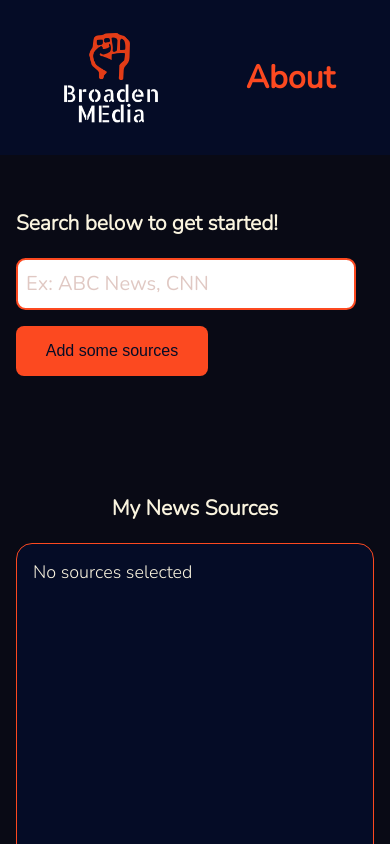
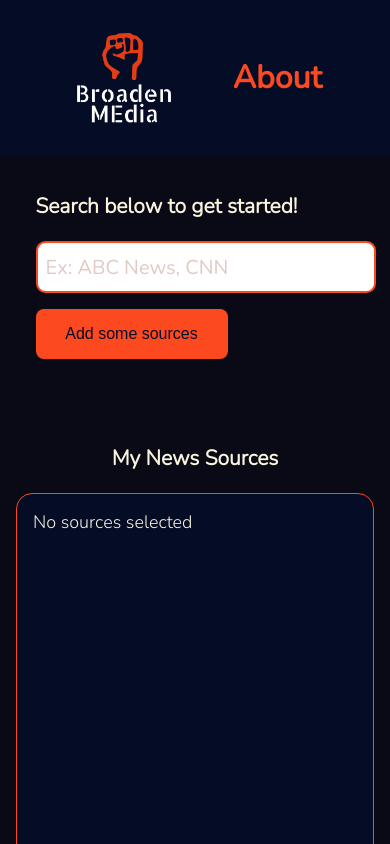
Before and after one commit to mallockey/BroadenMedia, a Next.js app: page / in a window 390 px wide. Shown: the top 844 px of the page. Built offline with nearby package versions, Linux system fonts and the light colour scheme.

Commit message:
remove evil white space on the right

```diff
--- a/public/sass/header.sass
+++ b/public/sass/header.sass
@@ -5,9 +5,13 @@
   color: $main-text-color
   display: flex
   height: auto
-  justify-content: space-around
+  justify-content: space-evenly
   align-items: center
   padding: 1rem
+  position: relative
+  top: 0
+  left: 0
+
 
 .header-item
   height: auto
@@ -20,4 +24,8 @@
 #site-logo
   height: 7rem
 
-// @media screen and (max-width: $small)
+@media screen and (max-width: $small)
+  #header
+    position: relative
+    top: 0
+    left: 0
--- a/public/sass/home.sass
+++ b/public/sass/home.sass
@@ -6,15 +6,14 @@
   flex-direction: column
   justify-content: space-around
   width: 100vw
-  height: 100vh
+  height: auto
 
   #homeMain
     display: flex
-    height: 100vh
+    height: auto
     width: 100vw
-    justify-content: space-around
+    justify-content: space-evenly
     align-items: left
-    position: sticky
     margin-bottom: 4rem
     margin-top: 1rem
 
@@ -95,7 +94,7 @@
     width: 100%
 
   .searchSection
-    width: 100vw
+    width: 90%
     margin-bottom: 1rem
     position: relative
     overflow: auto
--- a/public/sass/main.sass
+++ b/public/sass/main.sass
@@ -9,8 +9,11 @@
 @import recommendations
 @import about
 
+#__next
+  width: 100%
 
 body
+  width: 100%
   font-family: $regular-font
   font-size: 1rem
   margin: 0
@@ -21,7 +24,7 @@ a
   text-decoration: none
 
 a:hover
-  color:$main-link-hover-color
+  color: $main-link-hover-color
 
 h1,h2,h3,h4,h5
   color: $main-text-color
--- a/public/sass/scoreCard.sass
+++ b/public/sass/scoreCard.sass
@@ -8,7 +8,7 @@
 
 #scoreCardContainer
   height: auto
-  width: 100%
+  width: 95%
   display: flex
   align-items: center
   color: $main-text-color
--- a/public/sass/var.sass
+++ b/public/sass/var.sass
@@ -25,5 +25,5 @@ $regular-font: 'nunitoregular'
 $thin-font: 'nunitolight'
 $bold-font: 'nunitobold'
 $italic-font: 'nunitolight_italic'
-$small: 400px
+$small: 600px
 $medium: 900px
--- a/public/style.css
+++ b/public/style.css
@@ -36,15 +36,14 @@
   flex-direction: column;
   justify-content: space-around;
   width: 100vw;
-  height: 100vh;
+  height: auto;
 }
 #main #homeMain {
   display: flex;
-  height: 100vh;
+  height: auto;
   width: 100vw;
-  justify-content: space-around;
+  justify-content: space-evenly;
   align-items: left;
-  position: sticky;
   margin-bottom: 4rem;
   margin-top: 1rem;
 }
@@ -110,7 +109,7 @@
   flex-wrap: wrap;
 }
 
-@media screen and (max-width: 400px) {
+@media screen and (max-width: 600px) {
   #main {
     width: 100%;
     height: auto;
@@ -128,7 +127,7 @@
   }
 
   .searchSection {
-    width: 100vw;
+    width: 90%;
     margin-bottom: 1rem;
     position: relative;
     overflow: auto;
@@ -175,9 +174,12 @@
   color: #faf4df;
   display: flex;
   height: auto;
-  justify-content: space-around;
+  justify-content: space-evenly;
   align-items: center;
   padding: 1rem;
+  position: relative;
+  top: 0;
+  left: 0;
 }
 
 .header-item {
@@ -193,6 +195,13 @@
   height: 7rem;
 }
 
+@media screen and (max-width: 600px) {
+  #header {
+    position: relative;
+    top: 0;
+    left: 0;
+  }
+}
 @font-face {
   font-family: "nunitoregular";
   src: url("/fonts/nunito-regular.woff");
@@ -212,7 +221,7 @@
 .searchResultsContainer {
   overflow: auto;
   max-width: 28vw;
-  max-height: 20rem;
+  max-height: 13rem;
 }
 .searchResultsContainer .searchResultsContainerMin {
   min-height: 0;
@@ -264,10 +273,10 @@
   opacity: 0.75;
 }
 
-@media screen and (max-width: 400px) {
+@media screen and (max-width: 600px) {
   .searchResultsContainer {
     height: 30vh;
-    max-width: 100vw;
+    max-width: 95vw;
   }
   .searchResultsContainer .searchItem {
     background-color: #fc4920;
@@ -279,6 +288,10 @@
     align-items: center;
     height: 2rem;
     width: 78%;
+  }
+  .searchResultsContainer .searchItem button {
+    background-color: #862914;
+    color: #faf4df;
   }
   .searchResultsContainer .searchItem .searchItemBtn {
     background-color: #fc4920;
@@ -338,7 +351,7 @@
   font-family: "nunitolight_italic";
 }
 
-@media screen and (max-width: 400px) {
+@media screen and (max-width: 600px) {
   .usersSourceItem {
     max-width: 7rem;
   }
@@ -379,7 +392,7 @@
   flex-direction: column;
 }
 
-@media screen and (max-width: 400px) {
+@media screen and (max-width: 600px) {
   #footer {
     display: flex;
     justify-content: space-around;
@@ -420,7 +433,7 @@
 
 #scoreCardContainer {
   height: auto;
-  width: 100%;
+  width: 95%;
   display: flex;
   align-items: center;
   color: #faf4df;
@@ -467,7 +480,7 @@
   padding-bottom: 4rem;
 }
 
-@media screen and (max-width: 400px) {
+@media screen and (max-width: 600px) {
   #scoreMain {
     display: flex;
     flex-direction: column;
@@ -544,7 +557,7 @@
   font-size: xx-large;
 }
 
-@media screen and (max-width: 400px) {
+@media screen and (max-width: 600px) {
   .countryAndCat {
     display: flex;
     flex-direction: column;
@@ -603,7 +616,7 @@
   margin: 1rem;
 }
 
-@media screen and (max-width: 400px) {
+@media screen and (max-width: 600px) {
   .recommendationContainer {
     width: 83%;
     margin: 1rem 1rem 1rem 1rem;
@@ -660,12 +673,17 @@
   padding: 2rem;
 }
 
-@media screen and (max-width: 400px) {
+@media screen and (max-width: 600px) {
   #aboutPara {
     height: auto;
   }
 }
+#__next {
+  width: 100%;
+}
+
 body {
+  width: 100%;
   font-family: "nunitoregular";
   font-size: 1rem;
   margin: 0;
```
Also changed, not shown: public/sass/dropdown.sass (+6 -2 lines), 1 other file (tests, documents, lock files or other folders).
